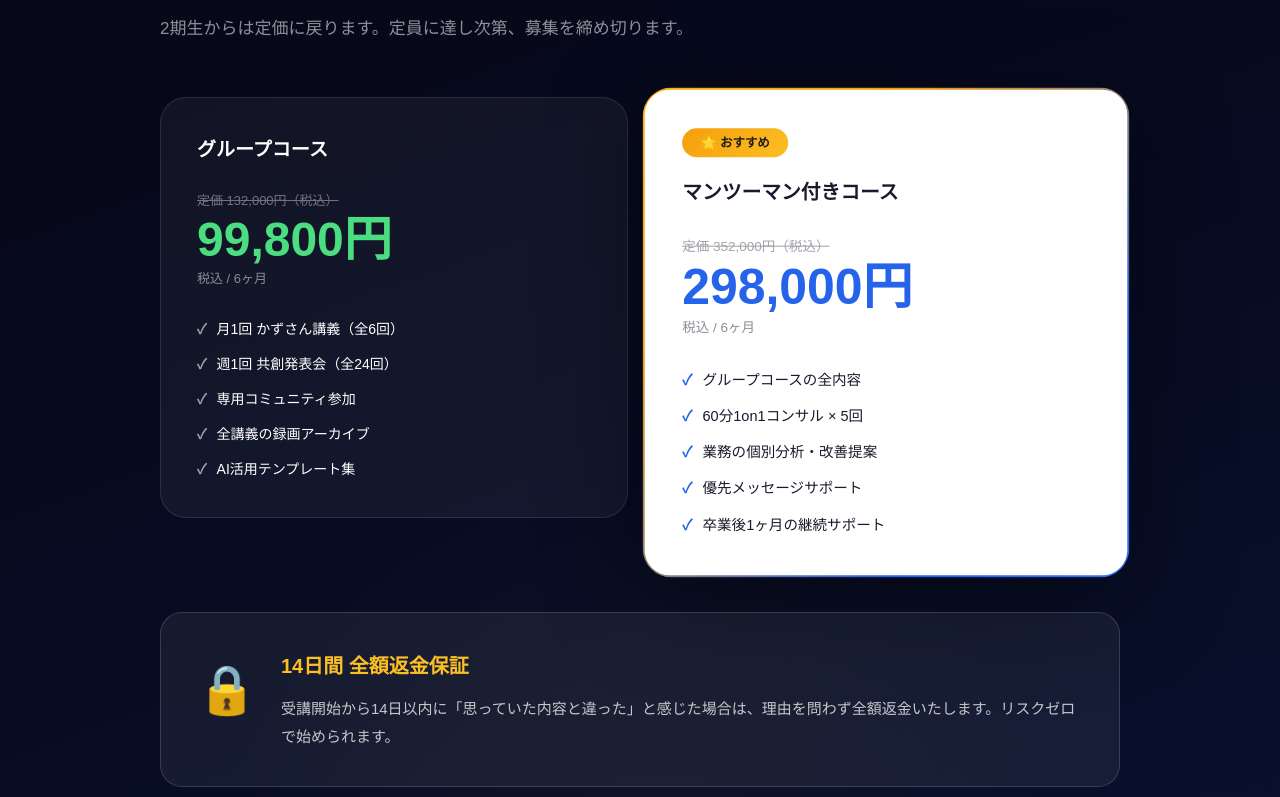
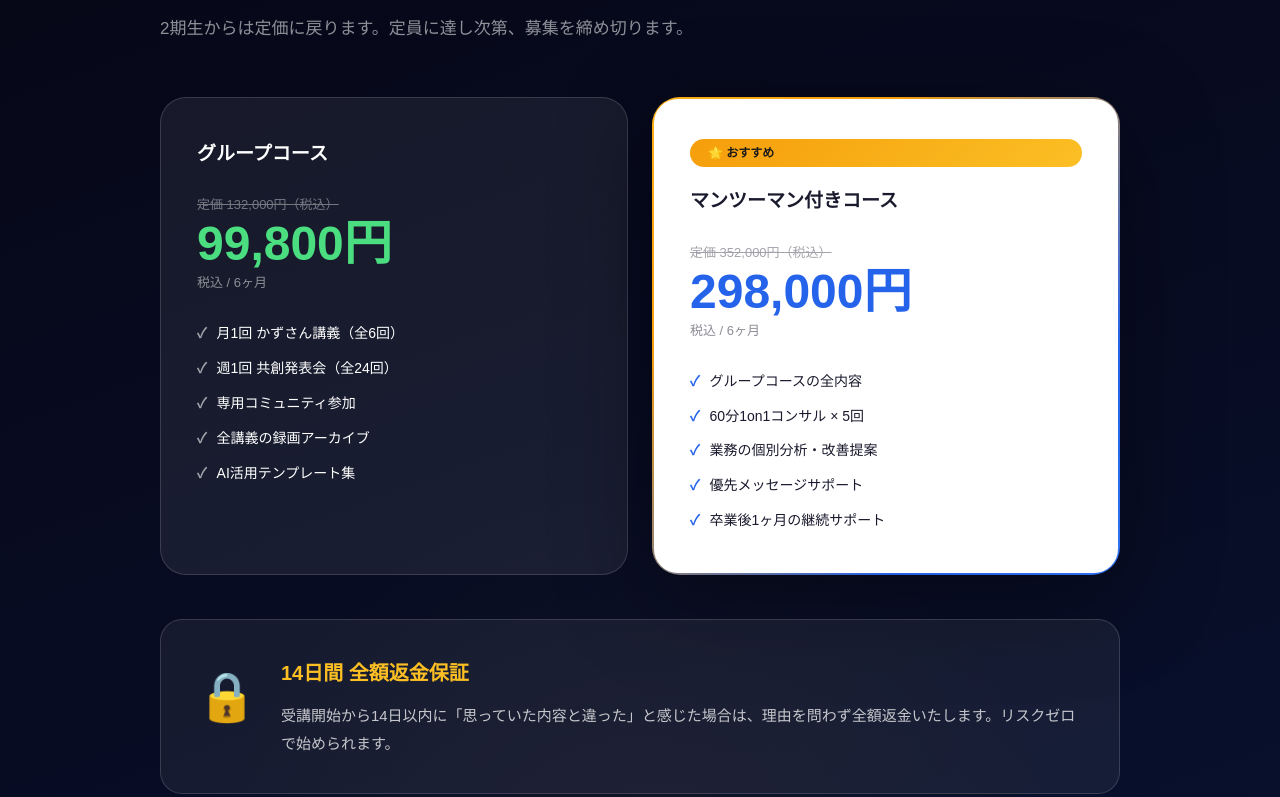
Before and after one commit to kazuryum/ai-academy-lp, a plain HTML site: page index.html in a window 1280 px wide. Shown: the part 7073-7870 px from the top of the page. Drawn offline with Linux system fonts and the light colour scheme.

Commit message:
価格カードのバランス修正・CTAキャラクター統一

```diff
--- a/index.html
+++ b/index.html
@@ -343,23 +343,24 @@ section { padding: 88px 20px; }
 #price .section-tag { color: #fbbf24; }
 #price .section-h2 { color: white; }
 
-.price-cards { display: grid; grid-template-columns: 1fr 1fr; gap: 24px; margin-bottom: 44px; align-items: start; }
+.price-cards { display: grid; grid-template-columns: 1fr 1fr; gap: 24px; margin-bottom: 44px; align-items: stretch; }
 .price-card {
-  background: rgba(255,255,255,0.05); border: 1px solid rgba(255,255,255,0.1);
-  border-radius: 26px; padding: 36px; transition: transform 0.3s, background 0.3s; position: relative;
+  background: rgba(255,255,255,0.07); border: 1px solid rgba(255,255,255,0.15);
+  border-radius: 26px; padding: 40px 36px; transition: transform 0.3s, background 0.3s; position: relative;
+  display: flex; flex-direction: column;
 }
-.price-card:hover { transform: translateY(-5px); background: rgba(255,255,255,0.07); }
+.price-card:hover { transform: translateY(-5px); background: rgba(255,255,255,0.1); }
 .price-card.best {
   padding: 2px; border: none; background: none;
-  transform: scale(1.04); filter: drop-shadow(0 24px 48px rgba(0,0,0,0.45));
+  filter: drop-shadow(0 24px 48px rgba(0,0,0,0.45));
 }
 .price-card.best::before {
   content: ''; position: absolute; inset: 0; border-radius: 28px;
   background: linear-gradient(135deg, #fbbf24, #f59e0b, #2563eb, #3b82f6, #fbbf24);
   background-size: 300%; animation: gradient-border-anim 4s ease infinite; z-index: -1;
 }
-.price-card.best:hover { transform: scale(1.04) translateY(-5px); }
-.best-inner { background: white; color: #1a1a2e; border-radius: 24px; padding: 36px; height: 100%; }
+.price-card.best:hover { transform: translateY(-5px); }
+.best-inner { background: white; color: #1a1a2e; border-radius: 24px; padding: 40px 36px; height: 100%; display: flex; flex-direction: column; }
 .best-badge {
   display: inline-block; background: linear-gradient(135deg, #f59e0b, #fbbf24);
   color: #1a1a1a; padding: 4px 18px; border-radius: 50px; font-size: 12px; font-weight: 800; margin-bottom: 18px;
@@ -840,9 +841,9 @@ footer { background: #030310; color: rgba(255,255,255,0.3); text-align: center;
       <h2>10年後の自分に、今日投資する。</h2>
       <p>まずは無料イベントだけでもご参加ください。<br>参加費無料・入会義務なし。疑問はすべて当日解消できます。</p>
       <div style="display:flex;align-items:center;justify-content:center;gap:20px;flex-wrap:wrap;margin-bottom:8px;">
+        <img src="assets/kazu-char-guide2.png" class="char-img" alt="" style="width:100px;height:100px;">
+        <a href="form.html" class="btn-primary large">無料イベントに参加する</a>
         <img src="assets/kazu-char-guide2.png" class="char-img" alt="" style="width:100px;height:100px;transform:scaleX(-1);">
-        <a href="form.html" class="btn-primary large">無料イベントに参加する</a>
-        <img src="assets/kazu-char-guide.png" class="char-img" alt="" style="width:100px;height:100px;">
       </div>
       <div class="note">※ 参加費無料 · 入会の義務はありません · 14日間返金保証</div>
     </div>
```
